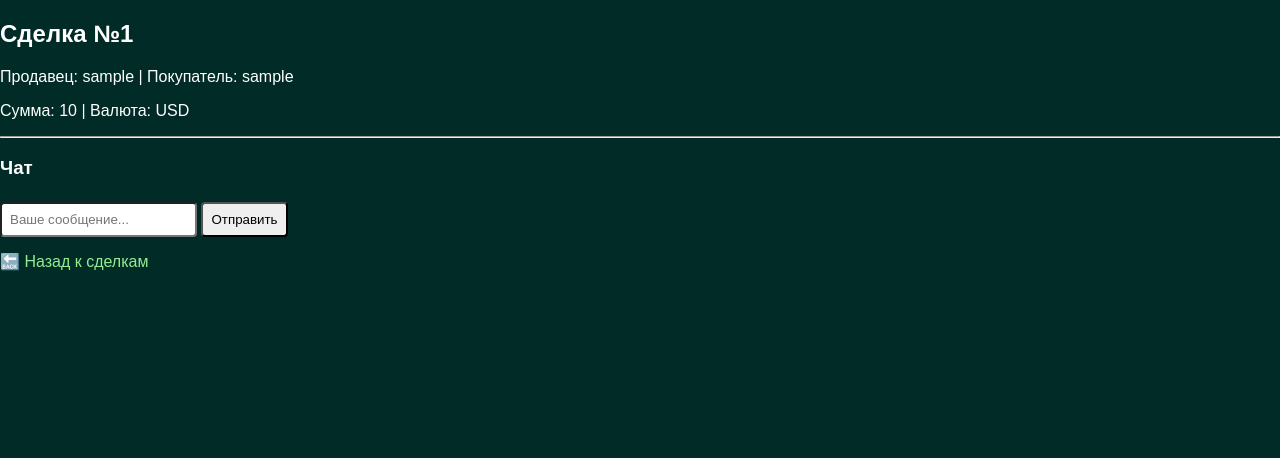
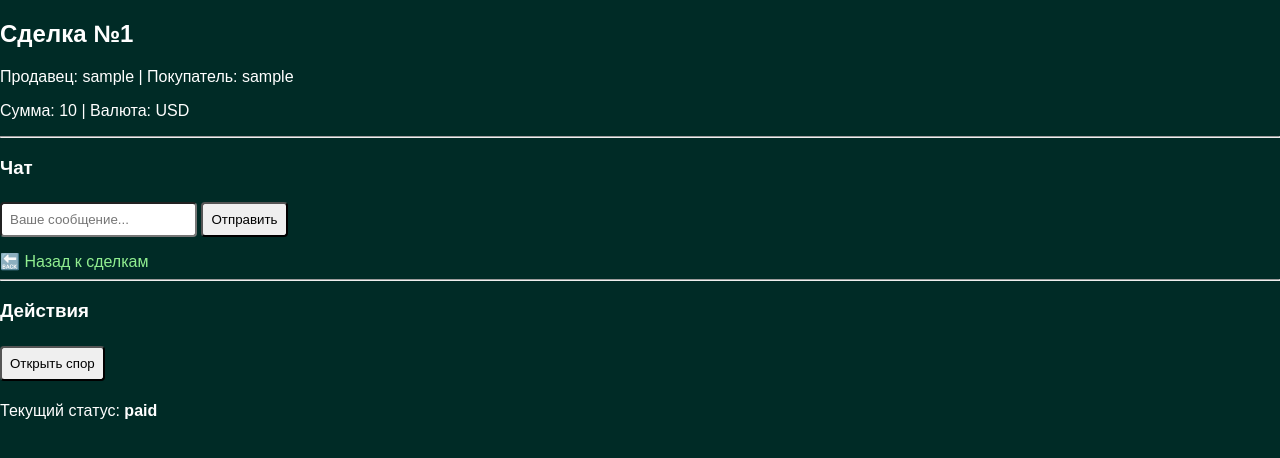
Before and after one commit to Yupara/P2pppppppppp, a FastAPI app: template templates/trade.html in a window 1280 px wide. Shown: the top 458 px of the page. Run offline with FastAPI, Linux system fonts and the light colour scheme; the template is opened without the code that fills it: most values are stand-ins (such as "Sample title", 1, 10 or a date in 2020); parts of the project's set-up code (start-up, migrations or seed data) failed here and were passed over.

Commit message:
Update trade.html

```diff
--- a/templates/trade.html
+++ b/templates/trade.html
@@ -30,3 +30,23 @@
   <a href="/orders/mine">🔙 Назад к сделкам</a>
 </body>
 </html>
+<hr>
+<h3>Действия</h3>
+
+{% if order.status == 'active' and order.buyer_id == user.id %}
+  <form method="post" action="/orders/{{ order.id }}/paid">
+    <button type="submit">Я оплатил</button>
+  </form>
+{% endif %}
+
+{% if order.status == 'paid' and order.seller_id == user.id %}
+  <form method="post" action="/orders/{{ order.id }}/confirm">
+    <button type="submit">Подтвердить получение</button>
+  </form>
+{% endif %}
+
+<form method="post" action="/orders/{{ order.id }}/dispute">
+  <button type="submit">Открыть спор</button>
+</form>
+
+<p>Текущий статус: <strong>{{ order.status }}</strong></p>
```
